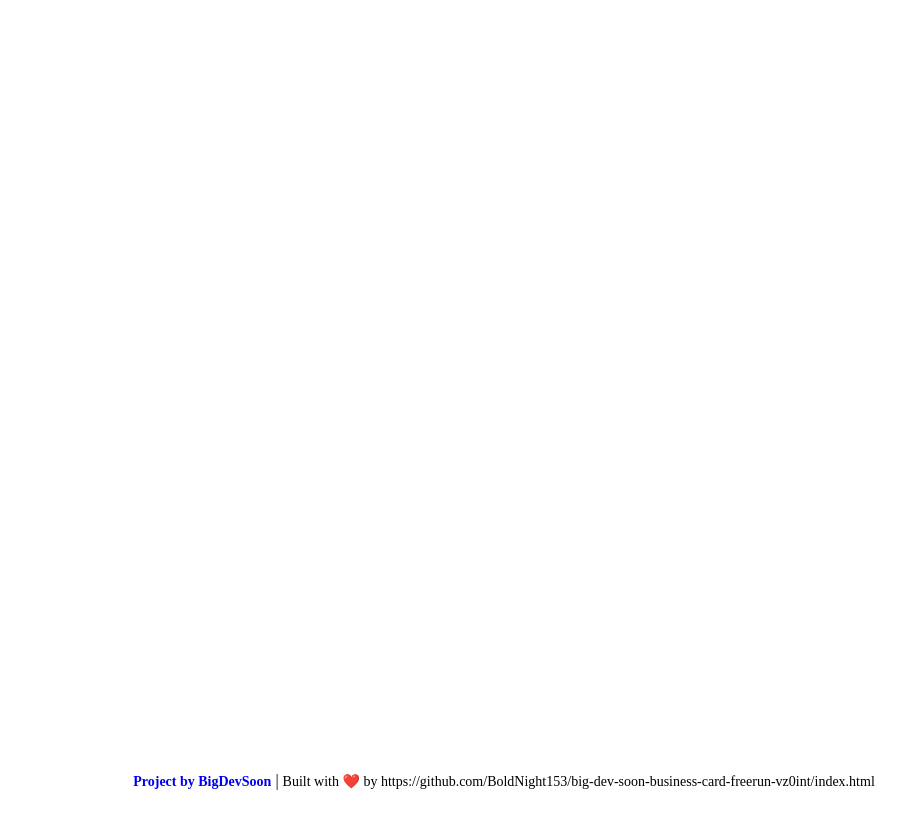
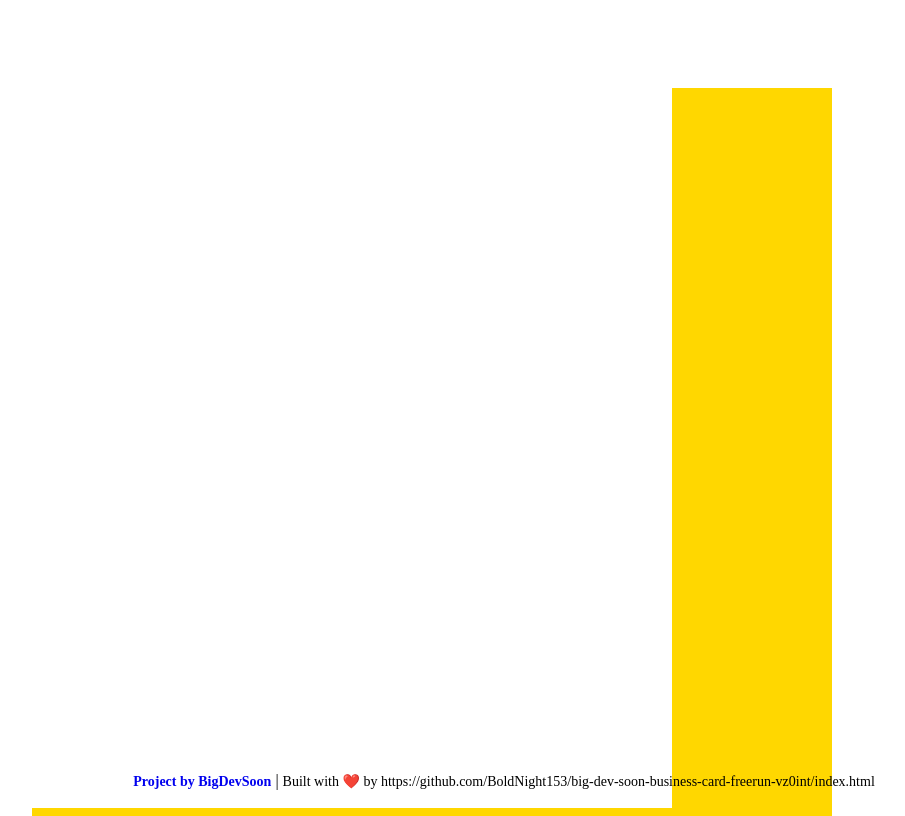
Before and after one commit to BoldNight153/big-dev-soon-business-card-freerun-vz0int, a plain HTML site: page index.html in a window 1280 px wide. Shown: the whole page, without its empty margins (136-1041 px from the left). Drawn offline with Linux system fonts and the light colour scheme.

Commit message:
Update index.css

```diff
--- a/index.css
+++ b/index.css
@@ -1,4 +1,13 @@
 /* This is an example CSS file, feel free to remove/edit it anytime */
+body {
+  color: black;
+}
+.uiContainer {
+  box-shadow: 10em 5em gold;
+  width: 100vh;
+  height: 100vh;
+
+}
 .footer {
   position: absolute;
   bottom: 0;
```
